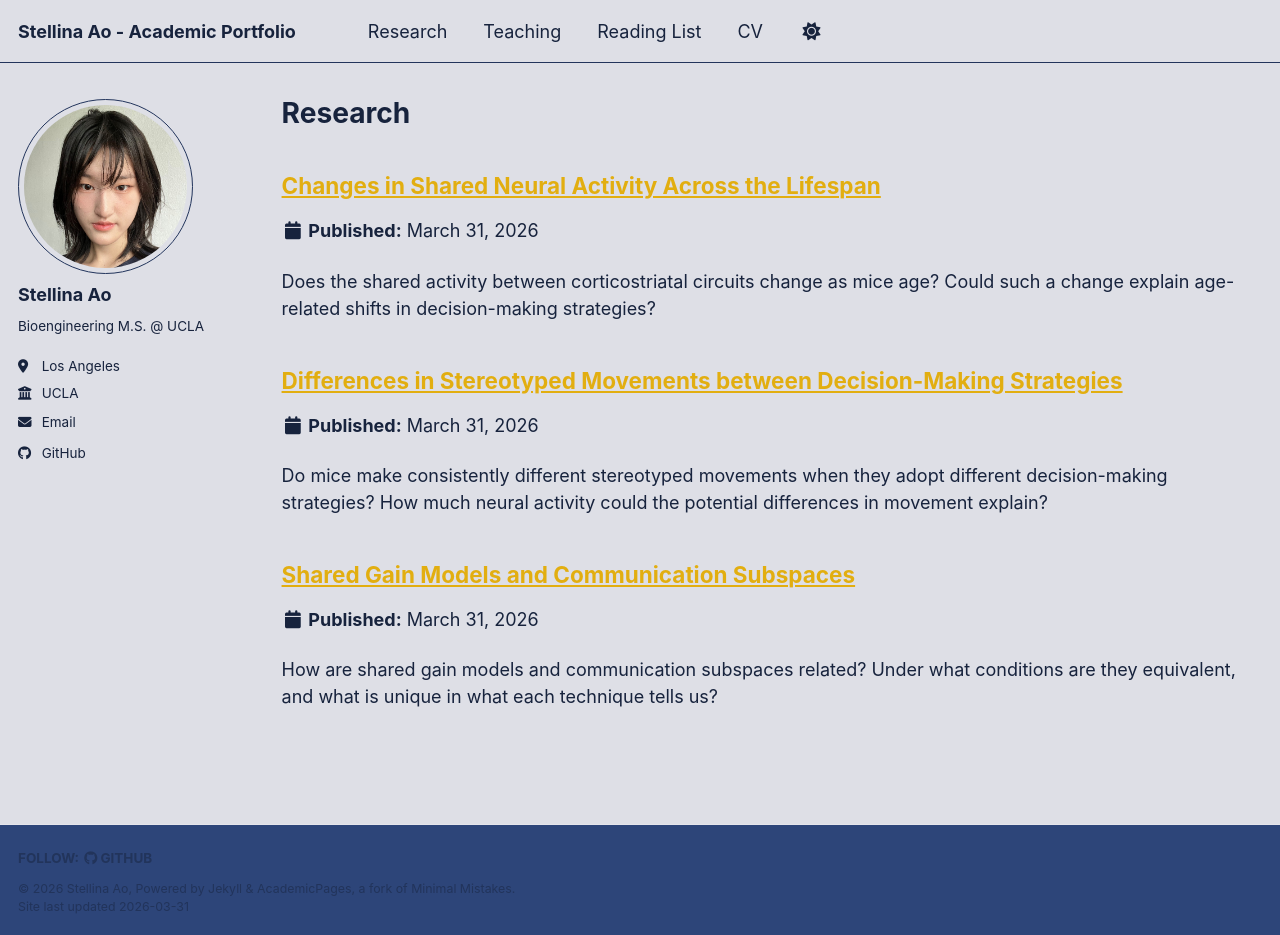
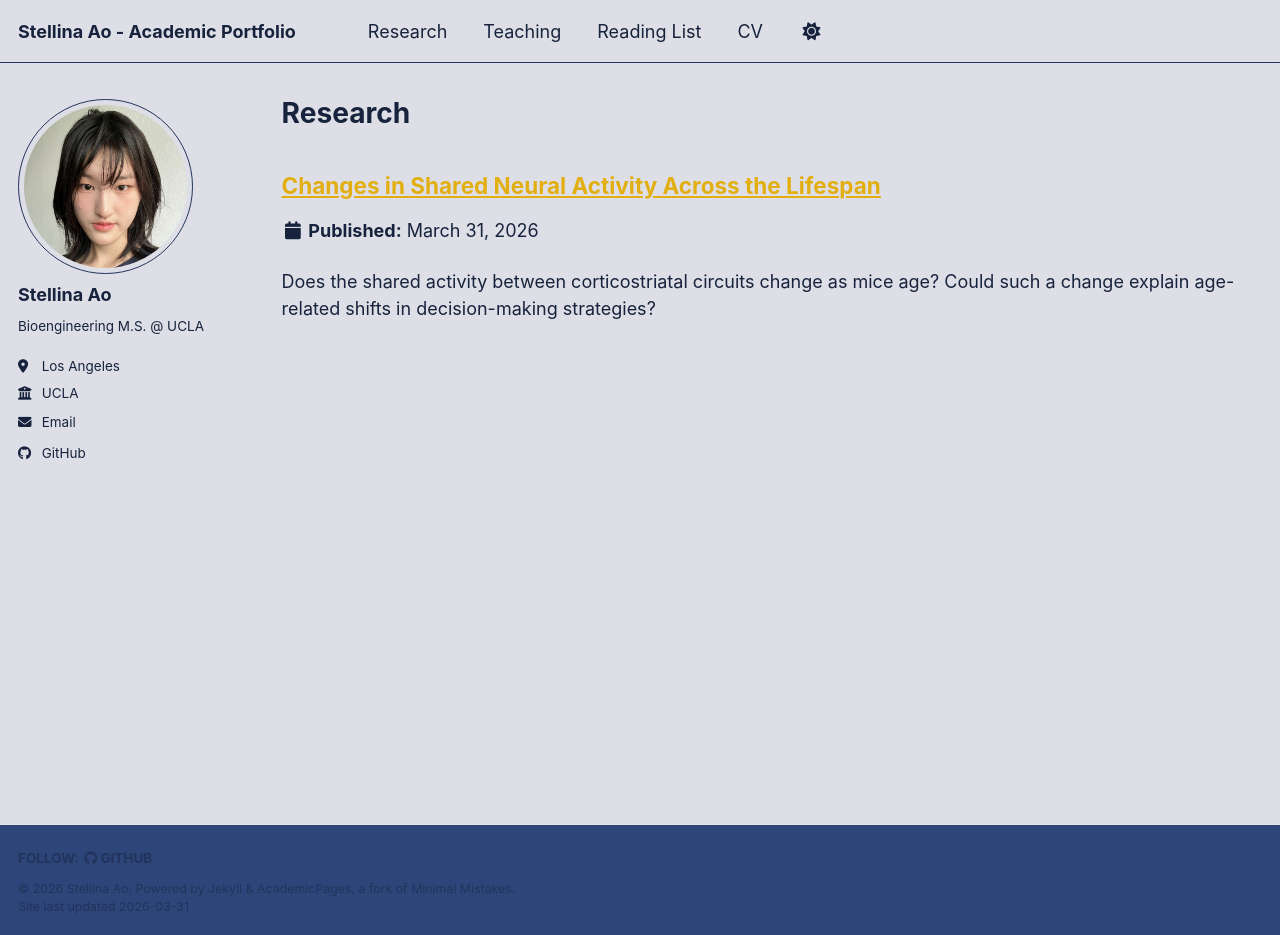
Before and after one commit to stellinaao/stellinaao.github.io, a Jekyll site: the page built from _pages/research.html, in a window 1280 px wide and 935 px high. Built offline with Jekyll 4.4.1, drawn with Linux system fonts in a browser that asks for light colours; a script bundle is joined from its source files by our own code; library files that are not in the unit come from our copies.

Commit message:
deleted two extraneous research pages and updated reading list - sa

```diff
--- a/_research/2-syllables.md
+++ /dev/null
@@ -1,13 +0,0 @@
----
-title: "Differences in Stereotyped Movements between Decision-Making Strategies"
-excerpt: "Do mice make consistently different stereotyped movements when they adopt different decision-making strategies? How much neural activity could the potential differences in movement explain?<br/>"
-collection: research
-permalink: /research/syllables
-venue: "UCLA"
-redirect_from:
-  - /2-syllables
----
-
-Differences in Stereotyped Movements between Decision-Making Strategies
-======
-...
--- a/_research/3-sgcca.md
+++ /dev/null
@@ -1,13 +0,0 @@
----
-title: "Shared Gain Models and Communication Subspaces"
-excerpt: "How are shared gain models and communication subspaces related? Under what conditions are they equivalent, and what is unique in what each technique tells us?"
-collection: research
-permalink: /research/sgcca
-venue: "UCLA"
-redirect_from:
-  - /3-sgcca
----
-
-Shared Gain Models and Communication Subspaces
-======
-...
```
Also changed, not shown: _pages/reading-list.md (+12 -3 lines).
